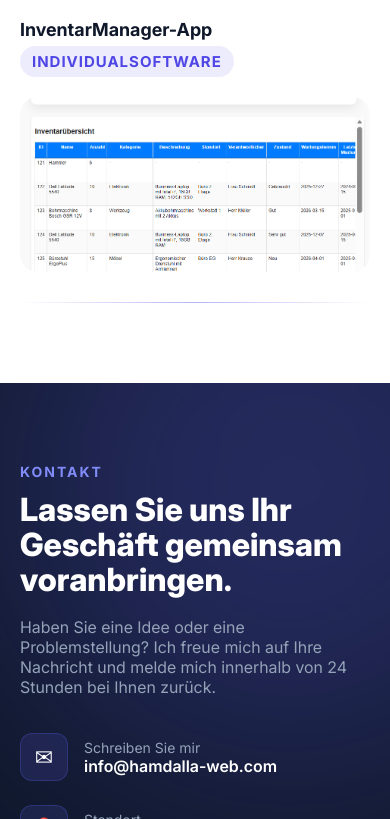
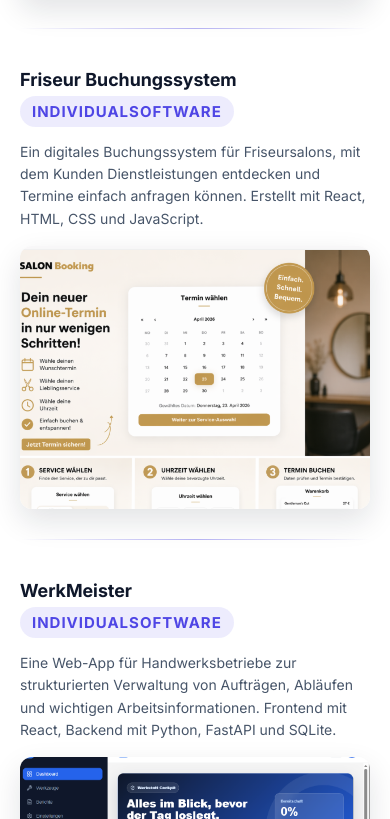
Before and after one commit to Sameh-Hamdalla/hamdalla-dev, a React (Vite) app: page / in a window 390 px wide. Shown: the part 3517-4336 px from the top of the page. Built offline with nearby package versions, Linux system fonts and the light colour scheme.

Commit message:
neues Projket hinzufügt

```diff
--- a/src/components/portfolio/Portfolio.tsx
+++ b/src/components/portfolio/Portfolio.tsx
@@ -5,6 +5,8 @@ import taxi from "../../assets/taxi.png";
 import pizza from "../../assets/pizza.png";
 import inventar from "../../assets/inventar.png";
 import salon from "../../assets/salon.png";
+import werkmeister from "../../assets/werkmeister.png";
+
 
 // =============================
 // 🔹 PROJEKTDATEN
@@ -14,24 +16,40 @@ const projects = [
     title: "Taxi Unternehmen",
     category: "Unternehmenswebsite",
     image: taxi,
+    description:
+      "Eine übersichtliche Unternehmenswebsite für ein Taxiunternehmen mit klaren Informationen, direkter Kontaktmöglichkeit und responsivem Aufbau. Umgesetzt mit HTML, CSS und JavaScript.",
     site: "https://marsaalam-yassin-taxi.vercel.app/"
   },
   {
     title: "Restaurant Pizzeria HAMHAM",
     category: "Individualsoftware",
     image: pizza,
+    description:
+      "Eine moderne Restaurant-Website mit digitaler Speisekarte, ansprechender Präsentation und nutzerfreundlicher Bedienung auf allen Geräten. Entwickelt mit React, HTML, CSS und JavaScript.",
     site: "https://restaurant-pizzeria-hamham.vercel.app/"
   },
    {
     title: "Friseur Buchungssystem",
     category: "Individualsoftware",
     image: salon,
+    description:
+      "Ein digitales Buchungssystem für Friseursalons, mit dem Kunden Dienstleistungen entdecken und Termine einfach anfragen können. Erstellt mit React, HTML, CSS und JavaScript.",
     site: "https://friseur-app-phi.vercel.app/"
+  },
+    {
+    title: "WerkMeister",
+    category: "Individualsoftware",
+    image: werkmeister,
+    description:
+      "Eine Web-App für Handwerksbetriebe zur strukturierten Verwaltung von Aufträgen, Abläufen und wichtigen Arbeitsinformationen. Frontend mit React, Backend mit Python, FastAPI und SQLite.",
+    site: "https://werk-meister-zeta.vercel.app/"
   },
   {
     title: "InventarManager-App",
     category: "Individualsoftware",
     image: inventar,
+    description:
+      "Eine Inventarverwaltung für Unternehmen, um Produkte, Bestände und wichtige Daten zentral, schnell und zuverlässig zu organisieren. Frontend mit React, Backend mit Python, FastAPI und SQLite.",
     site: "https://inventar-manager-frontend.vercel.app/inventar"
   },
 
@@ -70,6 +88,10 @@ const Portfolio: React.FC = () => {
               <span className="portfolio-category-top">
                 {p.category}
               </span>
+
+              <p className="portfolio-description">
+                {p.description}
+              </p>
 
               {/* 🔥 BILD + OVERLAY */}
               <a
--- a/src/components/portfolio/portfolio.css
+++ b/src/components/portfolio/portfolio.css
@@ -98,6 +98,18 @@
 }
 
 /* ============================= */
+/* ===== DESCRIPTION ===== */
+/* ============================= */
+
+.portfolio-description {
+  max-width: 720px;
+  margin: 4px 0 18px;
+  font-size: 16px;
+  line-height: 1.7;
+  color: #475569;
+}
+
+/* ============================= */
 /* ===== IMAGE BOX ===== */
 /* ============================= */
 
@@ -105,9 +117,11 @@
   position: relative;
   display: block;
   overflow: hidden;
-  border-radius: 18px;
-  aspect-ratio: 16 / 8;
-  margin-top: 10px;
+  max-width: 860px;
+  margin: 16px auto 0;
+  border-radius: 14px;
+  aspect-ratio: 16 / 9;
+  box-shadow: 0 18px 45px rgba(15, 23, 42, 0.14);
   cursor: pointer;
 }
 
@@ -201,4 +215,17 @@
     font-size: 18px;
   }
 
+  .portfolio-description {
+    font-size: 14px;
+    line-height: 1.6;
+    margin-bottom: 16px;
+  }
+
+  .portfolio-image-box {
+    max-width: 100%;
+    border-radius: 12px;
+    aspect-ratio: 4 / 3;
+    box-shadow: 0 12px 30px rgba(15, 23, 42, 0.12);
+  }
+
 }
```
Also changed, not shown: src/assets/werkmeister.png (added).
